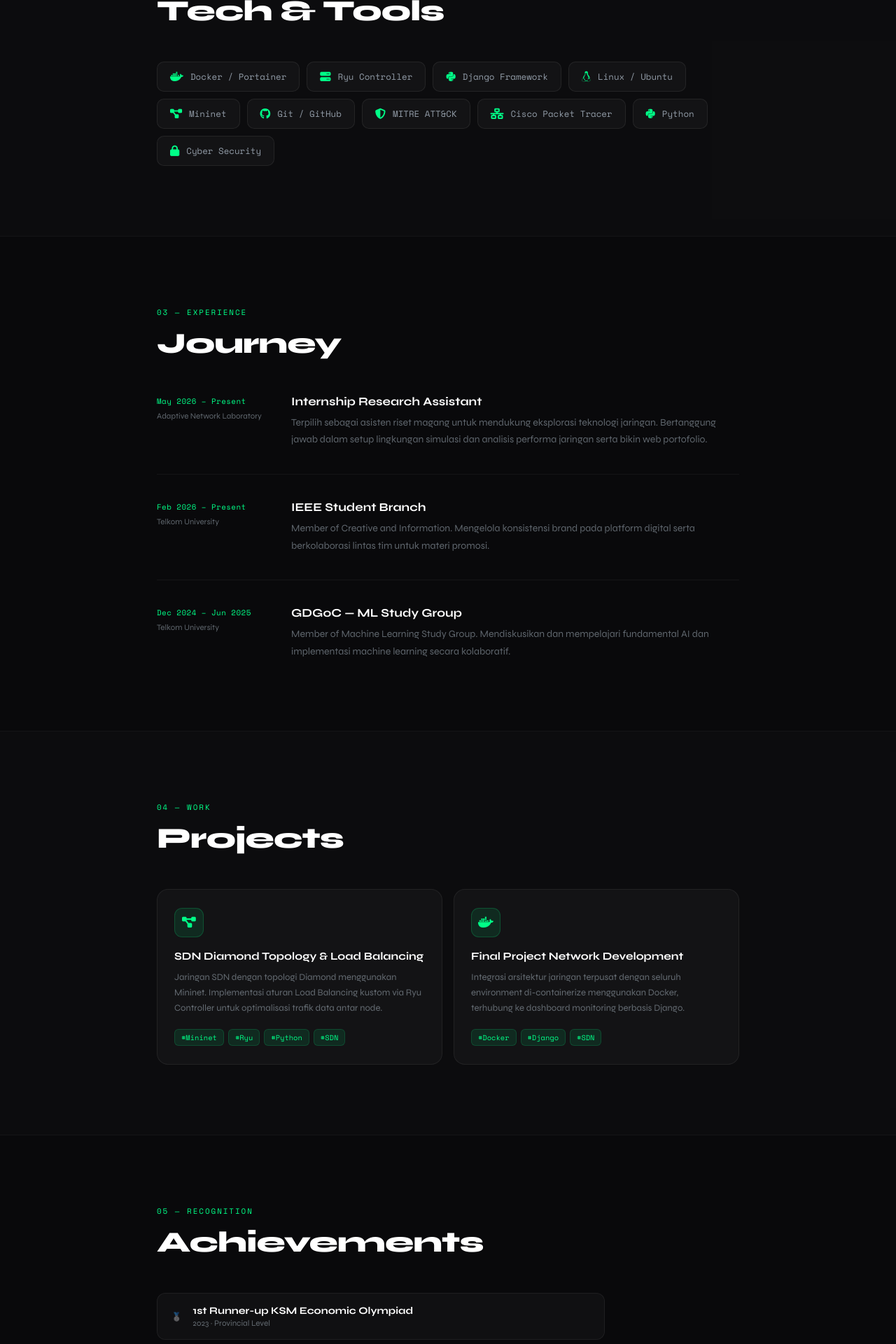
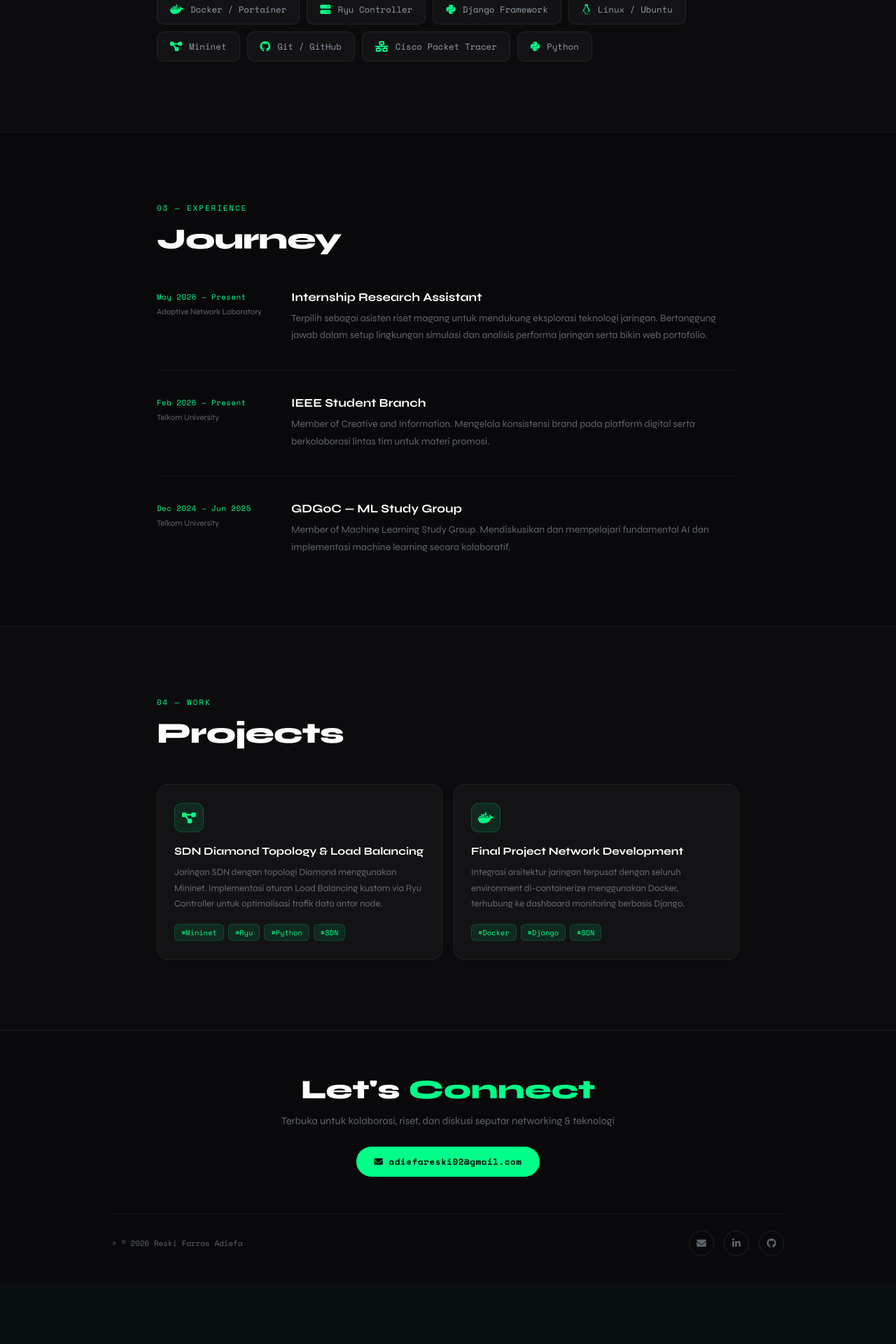
Before and after one commit to reski-farras/webporto, a Django app: page / in a window 1280 px wide. Shown: the part 1720-3640 px from the top of the page at 70% size. After the commit the page ends 3514 px from the top, so only its background shows below. Run offline with Django 5.2, Linux system fonts and the light colour scheme.

Commit message:
Ngehapus bagian yang gak perlu

```diff
--- a/porto/templates/porto/index.html
+++ b/porto/templates/porto/index.html
@@ -634,17 +634,11 @@
       <span id="typing"></span><span class="cursor"></span>
     </div>
     <p class="hero-desc">
-      Mahasiswa Teknik Telekomunikasi Telkom University yang passionate di bidang infrastruktur jaringan, SDN, dan keamanan siber.
+      Mahasiswa Teknik Telekomunikasi Telkom University yang passionate di bidang infrastruktur jaringan, SDN, dan Cloud-Native
     </p>
     <div class="hero-btns">
       <a href="#projects" class="btn-primary"><i class="fas fa-terminal"></i> View Projects</a>
       <a href="https://www.linkedin.com/in/reski-farras-adiefa-113409315/" target="_blank" class="btn-ghost"><i class="fab fa-linkedin-in"></i> LinkedIn</a>
-    </div>
-    <div class="stats">
-      <div class="stat"><div class="stat-n">3.65</div><div class="stat-l">GPA</div></div>
-      <div class="stat"><div class="stat-n">3+</div><div class="stat-l">Projects</div></div>
-      <div class="stat"><div class="stat-n">2+</div><div class="stat-l">Org Roles</div></div>
-      <div class="stat"><div class="stat-n">3×</div><div class="stat-l">Awards</div></div>
     </div>
   </div>
 </section>
@@ -660,7 +654,6 @@
         <h2 class="sec-title">Building Smarter<br><span style="color:var(--green)">Networks</span></h2>
         <p>Mahasiswa S1 Teknik Telekomunikasi di <strong style="color:#fff;">Telkom University</strong> dengan minat mendalam pada infrastruktur jaringan modern, SDN, dan otomatisasi sistem.</p>
         <p>Senang menjembatani pengetahuan teoritis dengan implementasi nyata — dari membangun topologi SDN kompleks hingga deploy aplikasi menggunakan Docker.</p>
-        <div class="badge"><i class="fas fa-graduation-cap"></i> IPK 3.65 · Telkom University</div>
       </div>
       <div class="about-cards reveal" style="transition-delay:0.12s;">
         <div class="acard">
@@ -704,10 +697,8 @@
       <div class="skill"><i class="fab fa-linux"></i> Linux / Ubuntu</div>
       <div class="skill"><i class="fas fa-project-diagram"></i> Mininet</div>
       <div class="skill"><i class="fab fa-github"></i> Git / GitHub</div>
-      <div class="skill"><i class="fas fa-shield-alt"></i> MITRE ATT&CK</div>
       <div class="skill"><i class="fas fa-network-wired"></i> Cisco Packet Tracer</div>
       <div class="skill"><i class="fab fa-python"></i> Python</div>
-      <div class="skill"><i class="fas fa-lock"></i> Cyber Security</div>
     </div>
   </div>
 </section>
@@ -788,38 +779,6 @@
 
 <div class="divider"></div>
 
-<!-- ACHIEVEMENTS -->
-<section id="achievements">
-  <div class="wrap">
-    <div class="reveal">
-      <div class="sec-num">05 — Recognition</div>
-      <h2 class="sec-title">Achievements</h2>
-    </div>
-    <div class="ach-list reveal" style="transition-delay:0.08s;">
-      <div class="ach">
-        <span class="ach-ico">🥈</span>
-        <div>
-          <h4>1st Runner-up KSM Economic Olympiad</h4>
-          <span>2023 · Provincial Level</span>
-        </div>
-      </div>
-      <div class="ach">
-        <span class="ach-ico">🎖️</span>
-        <div>
-          <h4>Finalist 5th Arabic Language Olympiad</h4>
-          <span>2022 · National Level, Jakarta</span>
-        </div>
-      </div>
-      <div class="ach">
-        <span class="ach-ico">🏆</span>
-        <div>
-          <h4>1st Place Khat (Calligraphy) Competition</h4>
-          <span>2022 · Provincial Level, Al-Muslim Islamic Boarding School</span>
-        </div>
-      </div>
-    </div>
-  </div>
-</section>
 
 </div><!-- /z-index wrapper -->
 
```
